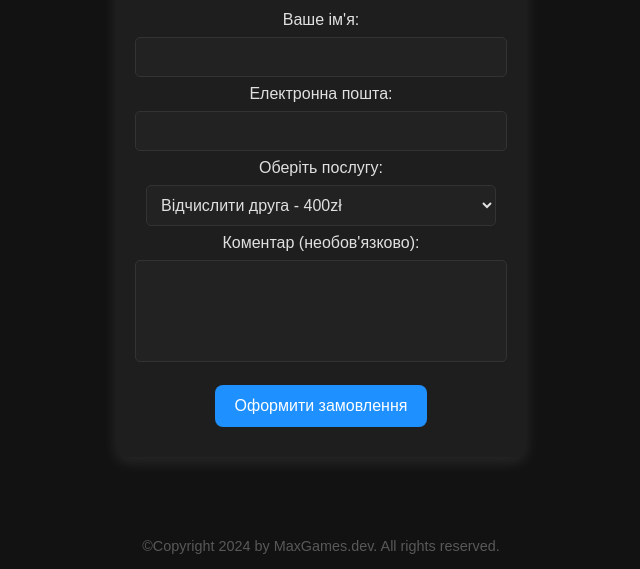
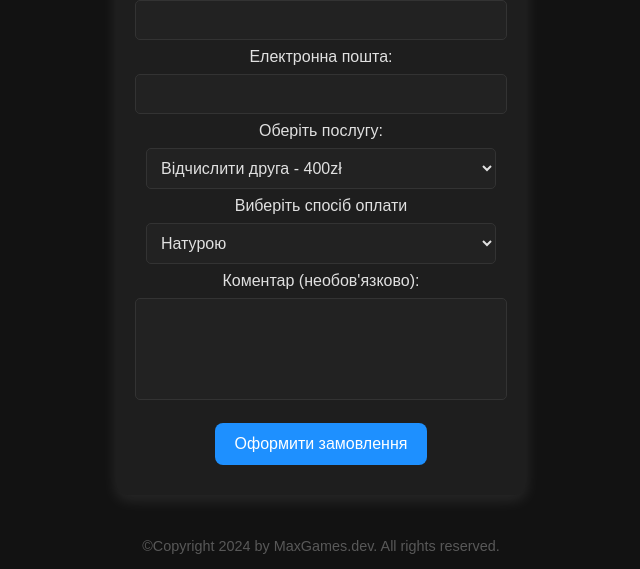
Before and after one commit to MaksMykolenko/SaveVistulaStudents, a plain HTML site: page order.html in a window 1280 px wide. Shown: the part 231-800 px from the top of the page, without its empty margins (319-959 px from the left). Drawn offline with Linux system fonts and the light colour scheme.

Commit message:
Add files via upload

```diff
--- a/order.html
+++ b/order.html
@@ -23,6 +23,13 @@
                 <option value="3">Відчислитися самому - 2000zł</option>
             </select>
 
+            <label for="service">Виберіть спосіб оплати</label>
+            <select id="service" name="service" required>
+                <option value="1">Натурою</option>
+                <option value="2">Продати почку друга</option>
+                <option value="3">Продати лєшика німцям</option>
+            </select>
+
             <label for="comment">Коментар (необов'язково):</label>
             <textarea id="comment" name="comment" rows="4"></textarea>
 
```
